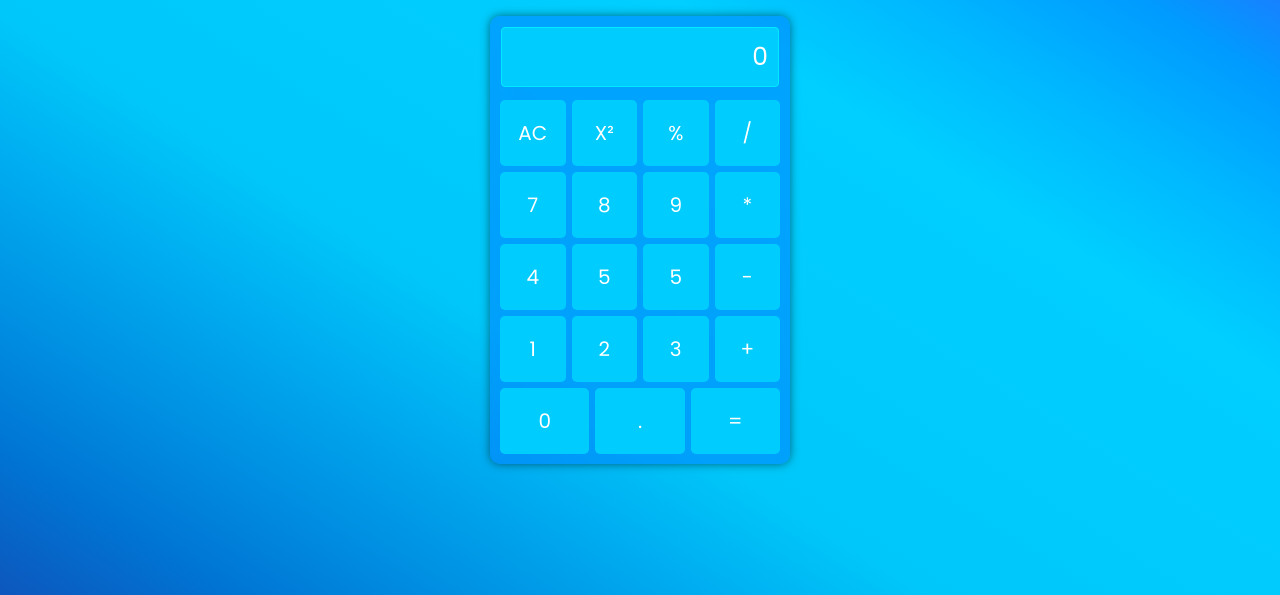
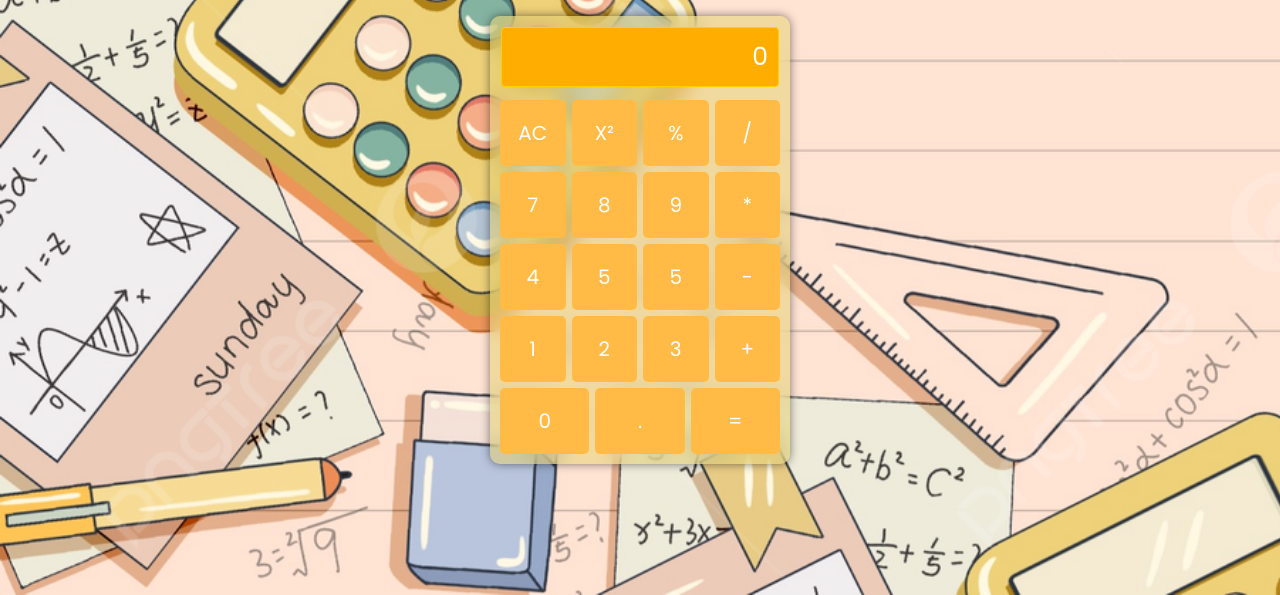
Before and after one commit to GowthamXeno/Calculator-Project, a plain HTML site: page index.html in a window 1280 px wide. Shown: the part 205-800 px from the top of the page. Drawn offline with Linux system fonts and the light colour scheme.

Commit message:
Changed the Theme

```diff
--- a/style.css
+++ b/style.css
@@ -9,9 +9,12 @@ body{
     align-items: center;
     justify-content: center;
     flex-direction: column;
-    background: rgb(218,0,255);
-    background-image: linear-gradient(to right top, #0d57bd, #0074d3, #0091e3, #00acf0, #00c7f9, #00cafb, #00ccfd, #00cfff, #00b8ff, #009bff, #2770ff, #a600ff);
+
     min-height: 100vh;
+    background-image: url('background.jpg');
+    background-size: cover;
+    background-repeat: no-repeat;
+    background-attachment: fixed;
 
 }
 .container{
@@ -19,12 +22,12 @@ body{
     justify-content: center;
     flex-direction: column;
         width: 300px;
-      border: 2px transparent #3498db;
+      border: 2px transparent #eaff03;
       padding: 7px;
       border-radius: 10px;
       box-shadow: 0 0 10px rgba(0, 0, 0, 0.1);
       backdrop-filter: blur(10px);
-      background-color: rgba(0, 126, 253, 0.525);
+      background-color: rgba(229, 210, 116, 0.534);
       box-shadow: 0px 0px 10px rgba(0, 0, 0, 0.5);
 
 }
@@ -44,9 +47,9 @@ button{
     cursor: pointer;
     margin:3px;
     font-size: 20px;
-    border: #4CF9F9;
+    border: #f7480e;
     border-radius: 5px;
-    background-color: #00ccfd;
+    background-color: #ffbb46;
     color: #fff;
     transition: background-color 0.3s ease;
 
@@ -55,15 +58,15 @@ button{
     flex:1;
     display: flex;
     justify-content: flex-end;
-    border:1px solid rgb(0, 234, 255);
+    border:1px solid rgb(255, 208, 0);
     padding: 10px;
     margin:4px;
     margin-bottom: 10px;
     border-radius: 4px;
-    background-color: #00ccfd;
+    background-color: #ffae00;
     color:white;
     font-size: 25px;
 }
 button:hover {
-    background-color: #0f88eb;
+    background-color: #f8e300;
 }
```
Also changed, not shown: background.jpg (added).
